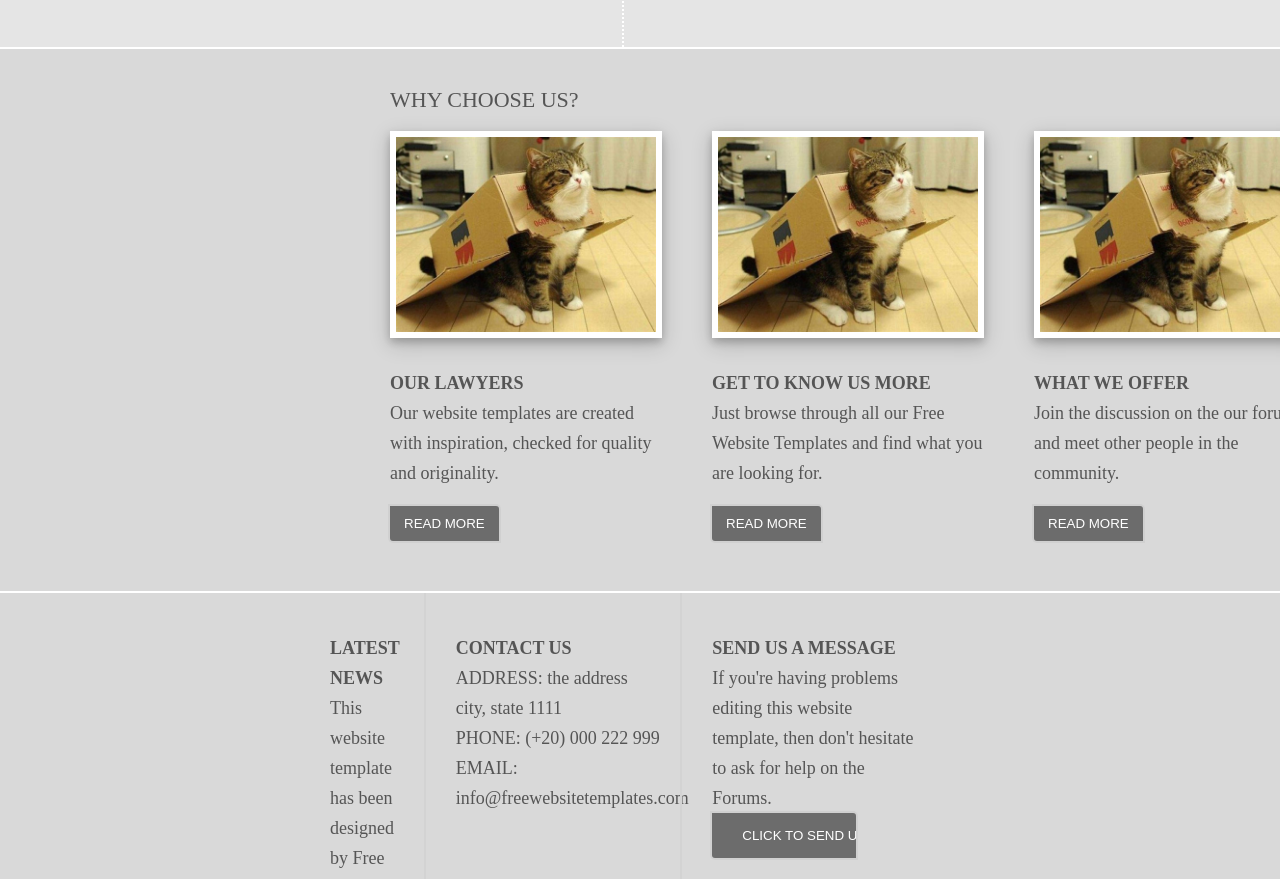
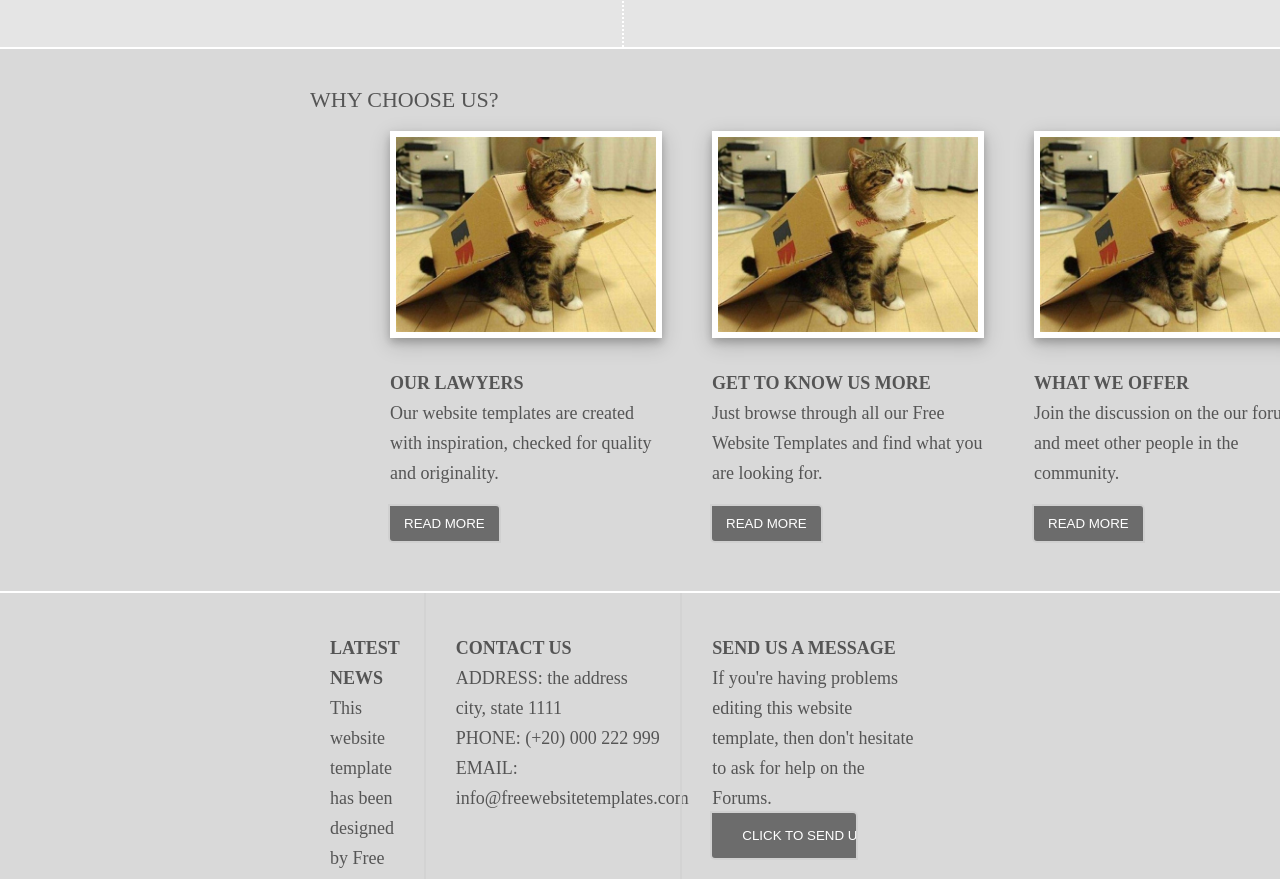
Before and after one commit to alexeylushchytski/lawfirm, a plain HTML site: page index.html in a window 1280 px wide. Shown: the part 1055-1934 px from the top of the page. Drawn offline with Linux system fonts and the light colour scheme.

Commit message:
Fixed header advantages

```diff
--- a/main.css
+++ b/main.css
@@ -159,6 +159,8 @@ h2.tagline__text {
 
 .advantages__header-text {
     font: 22px "Times New Roman", Times, serif;
+    padding: 0;
+    margin-left: -80px;
 }
 
 .contacts {
```
